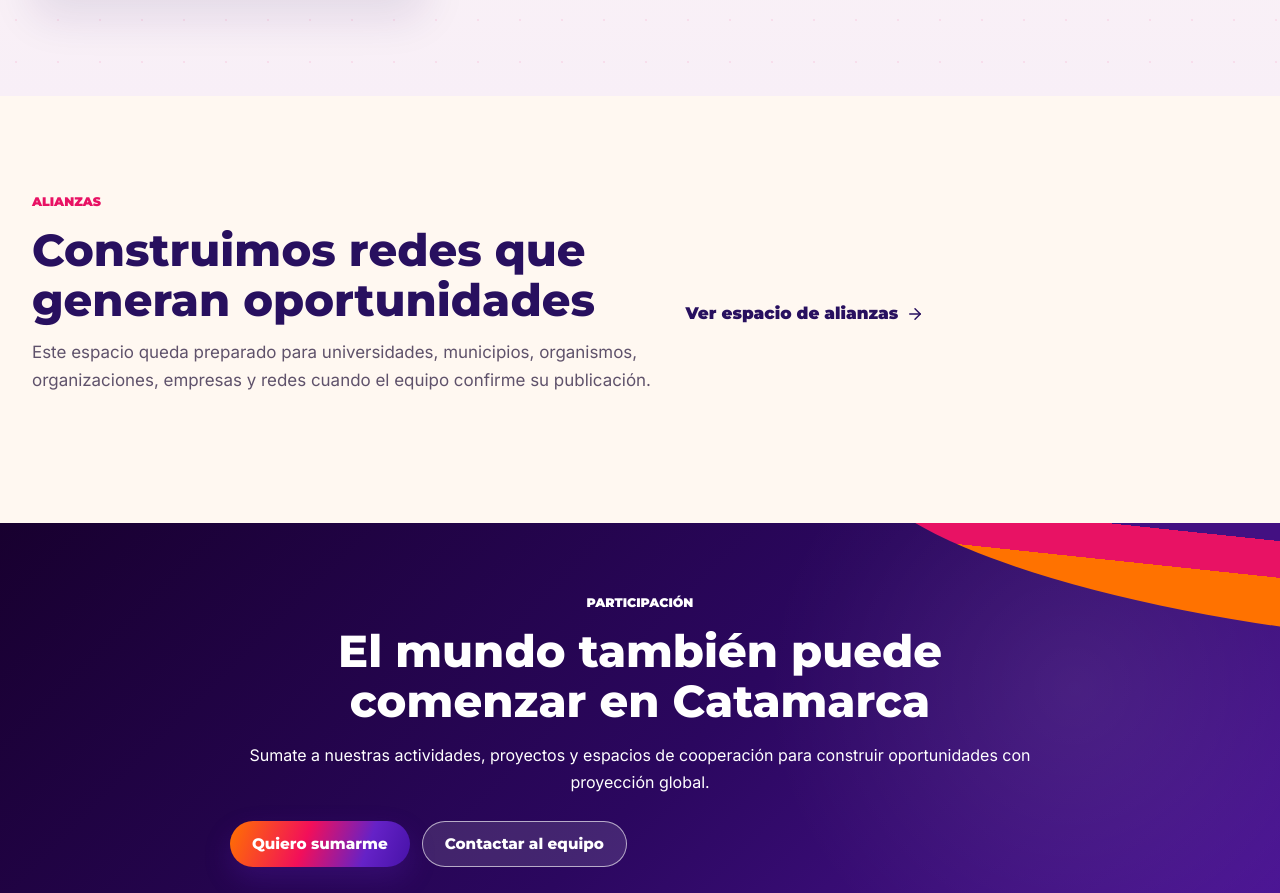
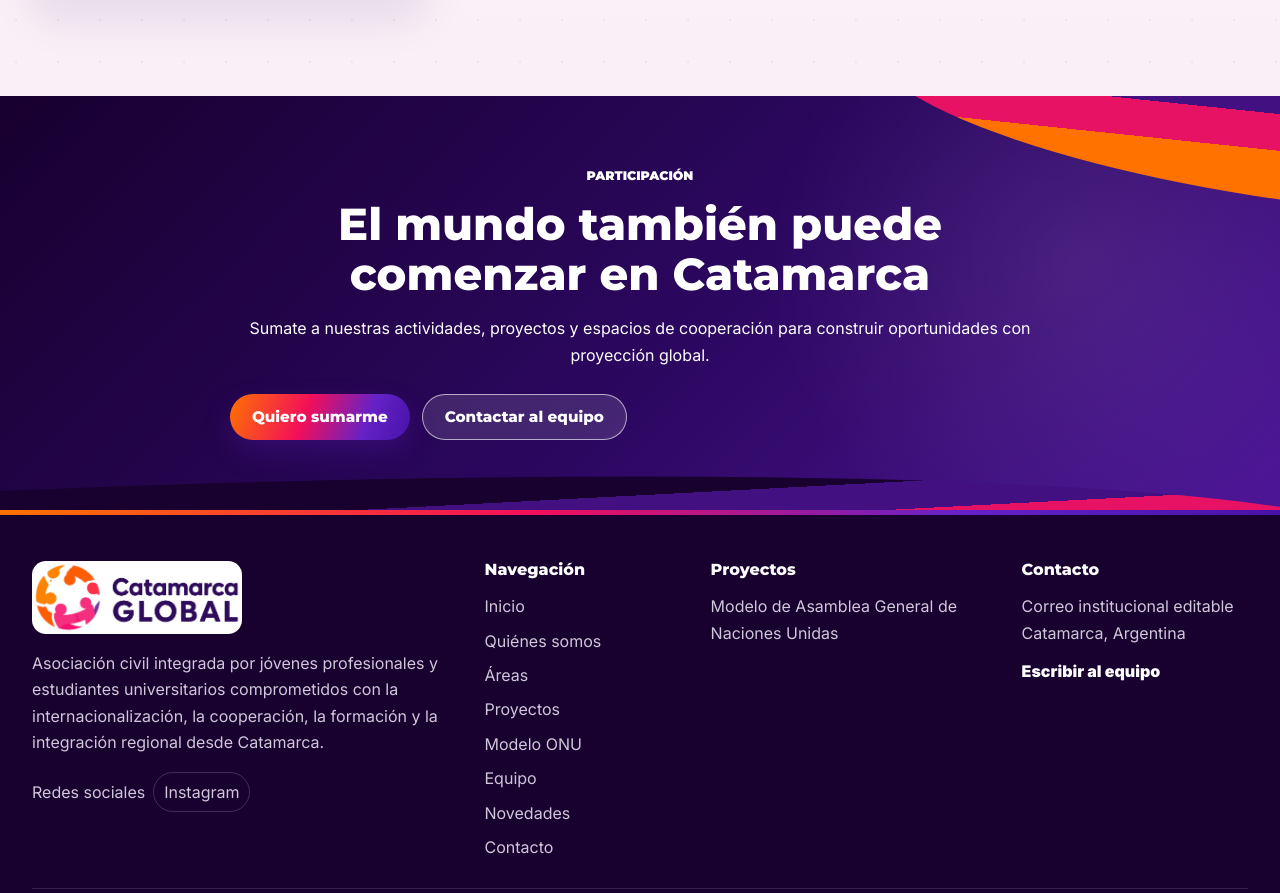
Before and after one commit to fulanite/catamarcaglobal, a Next.js app: page / in a window 1280 px wide. Shown: the part 7064-7957 px from the top of the page. Built offline with nearby package versions, Linux system fonts and the light colour scheme; no server answers.

Commit message:
Hide homepage alliances section

```diff
--- a/app/page.tsx
+++ b/app/page.tsx
@@ -1,5 +1,4 @@
 import type { Metadata } from "next";
-import Link from "next/link";
 import { AreaCard } from "@/components/AreaCard";
 import { CTASection } from "@/components/CTASection";
 import { GradientButton } from "@/components/GradientButton";
@@ -173,19 +172,6 @@ export default function Home() {
         </div>
       </section>
 
-      <section className="section alliances-preview">
-        <div className="container split-layout split-layout--center">
-          <SectionHeading
-            eyebrow="Alianzas"
-            title="Construimos redes que generan oportunidades"
-            intro="Este espacio queda preparado para universidades, municipios, organismos, organizaciones, empresas y redes cuando el equipo confirme su publicación."
-          />
-          <Link className="text-link text-link--large" href="/alianzas">
-            Ver espacio de alianzas <Icon name="ArrowRight" />
-          </Link>
-        </div>
-      </section>
-
       <CTASection />
     </>
   );
```
